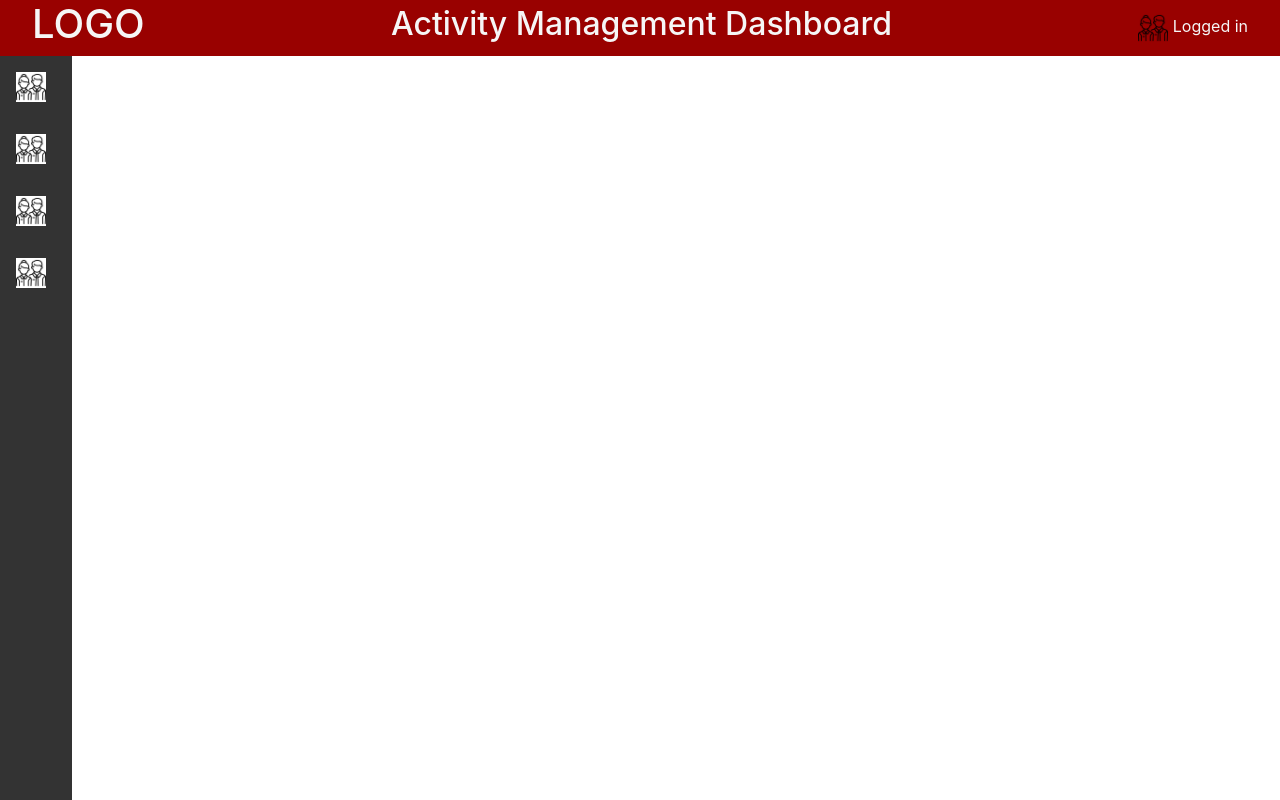
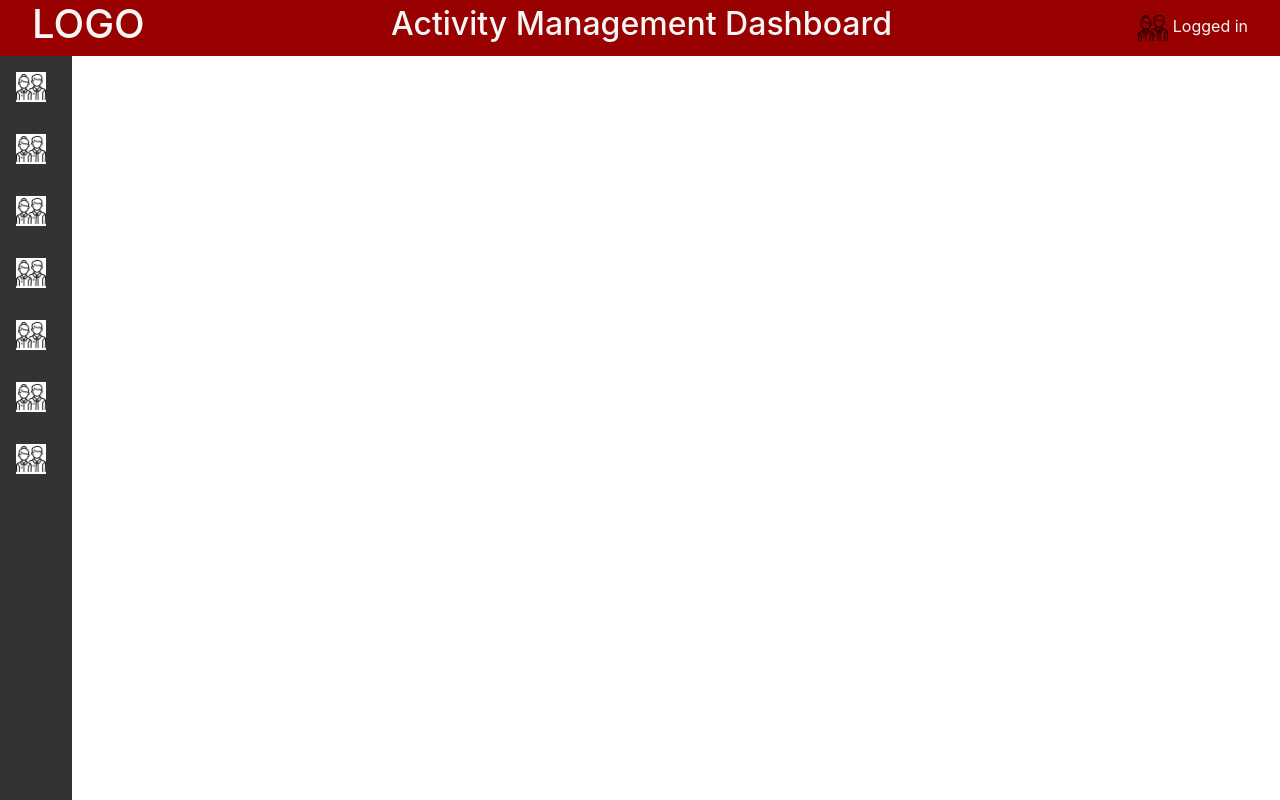
Before and after one commit to priyanshujain7/Activity-Management-Dashboard, a React (Create React App) app: page /dashboard in a window 1280 px wide. Built offline with nearby package versions, Linux system fonts and the light colour scheme; the HTML template or start-up script is replaced by a standard one.

Commit message:
left menu config

```diff
--- a/src/components/LeftMenu/index.jsx
+++ b/src/components/LeftMenu/index.jsx
@@ -1,35 +1,34 @@
 import React from "react";
 import "../LeftMenu/styles.scss";
 import employees from "../../assets/images/employees.png";
+import leftMenuData from "../../utils/constants/config";
 
 const LeftMenu = () => {
   return (
-    <div className="left-menu">
-      <a className="link-prop" href="www.google.com">
+    <>
+      <div className="left-menu d-md-block d-sm-none">
+        {leftMenuData.map((item, idx) => {
+          const { href, src, label } = item || {};
+          return (
+            <a className="link-prop" href={href} target="_blank">
               <div className="label-group">
-          <img src={employees} alt="Link" />
-          <span className="label-text">Google</span>
+                <img src={src} alt="Link" />
+                <span className="label-text">{label}</span>
               </div>
             </a>
-      <a className="link-prop" href="www.google.com">
-        <div className="label-group">
+          );
+        })}
+      </div>
+
+      <div className="m-left-menu d-block d-sm-none">
+        <a className="m-link-prop" href="www.google.com">
+          <div className="m-label-group">
             <img src={employees} alt="Link" />
-          <span className="label-text">Gemini Solutions</span>
-        </div>
-      </a>
-      <a className="link-prop" href="www.google.com">
-        <div className="label-group">
-          <img src={employees} alt="Link" />
-          <span className="label-text">Amazon</span>
-        </div>
-      </a>
-      <a className="link-prop" href="www.google.com">
-        <div className="label-group">
-          <img src={employees} alt="Link" />
-          <span className="label-text">GLA University</span>
+            <span className="m-label-text">Google</span>
           </div>
         </a>
       </div>
+    </>
   );
 };
 
--- a/src/components/LeftMenu/styles.scss
+++ b/src/components/LeftMenu/styles.scss
@@ -12,6 +12,7 @@
 
     .label-group {
       display: flex;
+      align-items: center;
 
       img {
         background-color: $white;
@@ -24,7 +25,7 @@
         display: none;
         color: $platinum;
         margin: 1rem;
-        white-space: nowrap;
+        // white-space: nowrap;
       }
 
       &:hover {
@@ -42,6 +43,13 @@
   }
 }
 
+.m-left-menu {
+  .m-link-prop {
+    .m-label-group {
+    }
+  }
+}
+
 @media screen and (max-width: 576px) {
   .left-menu {
     display: none;
--- /dev/null
+++ b/src/utils/constants/config.js
@@ -0,0 +1,41 @@
+import emp from "../../assets/images/employees.png";
+
+const leftMenuData = [
+  {
+    href: "https://docs.google.com/spreadsheets/d/1nimQbtl12okdqg62bwOVKXHNMsHIkcyZ/edit#gid=502213975",
+    src: emp,
+    label: "TATA AIG Phase2 Links",
+  },
+  {
+    href: "https://docs.google.com/spreadsheets/d/1LOjuW2Xk5QRLggYWhsN353J5zBNlUqXKoRbKbmLpFls/edit#gid=0",
+    src: emp,
+    label: "TATA AIG Daily Tracker",
+  },
+  {
+    href: "https://docs.google.com/spreadsheets/d/1SZ01_aO2lPgJdbxBydfFFAHv2DKBRmPaMdzezuUWSGU/edit#gid=0",
+    src: emp,
+    label: "Daily Scrum Call (Frontend Team)",
+  },
+  {
+    href: "https://docs.google.com/spreadsheets/d/1OooEloSPp8mJoN0k8Ub5UZcA77pGILL3/edit#gid=889588425",
+    src: emp,
+    label: "LOB Mapping",
+  },
+  {
+    href: "https://docs.google.com/spreadsheets/d/158GXD7AModiI-Fmd98Ldf5J-zwnm7ELntcNAnBfhXa0/edit",
+    src: emp,
+    label: "Mentor Mapping",
+  },
+  {
+    href: "https://docs.google.com/spreadsheets/d/12jsipagv70dWVXqr1oAgT1U8E9heoFs9jdhaeBa2hBk/edit#gid=0",
+    src: emp,
+    label: "Deliverables ( Frontend Team )",
+  },
+  {
+    href: "https://docs.google.com/spreadsheets/d/1tJuz9q21AItEpa4UXkK0hT0NIkS2ZaHf-cmgTwx7GKc/edit#gid=0",
+    src: emp,
+    label: "Deliverables ( UI Team )",
+  },
+];
+
+export default leftMenuData;
```
Lines whose indentation alone changed are shown as unchanged.
